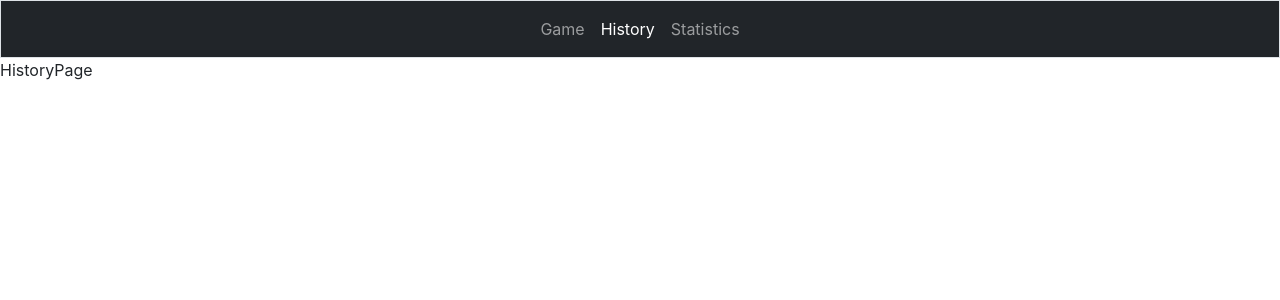
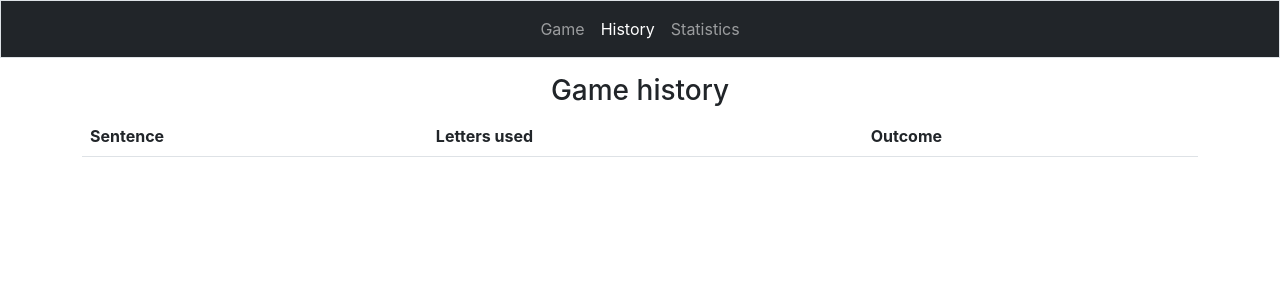
Before and after one commit to IvaBog01/React_Domaci, a React (Create React App) app: page /history in a window 1280 px wide. Shown: the top 300 px of the page. Built offline with nearby package versions, Linux system fonts and the light colour scheme.

Commit message:
Dodata stranica za prikaz istorije igara

```diff
--- a/src/App.js
+++ b/src/App.js
@@ -4,14 +4,18 @@ import Navbar from './components/Navbar';
 import GamePage from './pages/GamePage';
 import HistoryPage from './pages/HistoryPage';
 import StatsPage from './pages/StatsPage';
+import { useState } from 'react';
 
 function App() {
+  const [gameHistory, setGameHistory] = useState([]);
   return (
     <BrowserRouter>
       <Navbar />
       <Routes>
-        <Route path='/' element={<GamePage />} />
-        <Route path='/history' element={<HistoryPage />} />
+        <Route path='/' element={<GamePage onOver={game => {
+          setGameHistory(prev => [...prev, game])
+        }} />} />
+        <Route path='/history' element={<HistoryPage games={gameHistory} />} />
         <Route path='/statistics' element={<StatsPage />} />
       </Routes>
     </BrowserRouter>
--- a/src/components/Game.jsx
+++ b/src/components/Game.jsx
@@ -8,13 +8,24 @@ export default function Game({ sentence, onOver }) {
     const [triesLeft, setTriesLeft] = useState(5);
 
     const won = isSentenceMatched(sentence, usedLetters);
+    const isOver = triesLeft === 0 || won;
 
     useEffect(() => {
         setUsedLetters([]);
         setTriesLeft(5);
     }, [sentence])
 
-    const isOver = triesLeft === 0 || won;
+    useEffect(() => {
+        if (!isOver) {
+            return;
+        }
+        onOver({
+            sentence,
+            usedLetters,
+            won
+        })
+    }, [isOver])
+
 
     return (
         <div>
--- a/src/pages/GamePage.jsx
+++ b/src/pages/GamePage.jsx
@@ -2,7 +2,7 @@ import React, { useState } from 'react'
 import Game from '../components/Game';
 import { TOPICS, useWord } from '../hooks/useWord';
 
-export default function GamePage() {
+export default function GamePage({ onOver }) {
     const [selectedTopic, setSelectedTopic] = useState('');
     const sentence = useWord(selectedTopic);
     return (
@@ -17,7 +17,7 @@ export default function GamePage() {
             </div>
             {
                 sentence && (
-                    <Game sentence={sentence} />
+                    <Game sentence={sentence} onOver={onOver} />
                 )
             }
         </div>
--- a/src/pages/HistoryPage.jsx
+++ b/src/pages/HistoryPage.jsx
@@ -1,7 +1,30 @@
 import React from 'react'
-
-export default function HistoryPage() {
+export default function HistoryPage({ games }) {
     return (
-        <div>HistoryPage</div>
+        <div className='container mt-3'>
+            <h3 className='m-2 text-center'>
+                Game history
+            </h3>
+            <table className='table'>
+                <thead>
+                    <tr>
+                        <th>Sentence</th>
+                        <th>Letters used</th>
+                        <th>Outcome</th>
+                    </tr>
+                </thead>
+                <tbody>
+                    {games.reverse().map(game => {
+                        return (
+                            <tr key={game.sentence}>
+                                <td>{game.sentence}</td>
+                                <td>{game.usedLetters.length}</td>
+                                <td>{game.won ? 'Won' : 'Lost'}</td>
+                            </tr>
+                        )
+                    })}
+                </tbody>
+            </table>
+        </div>
     )
 }
```
